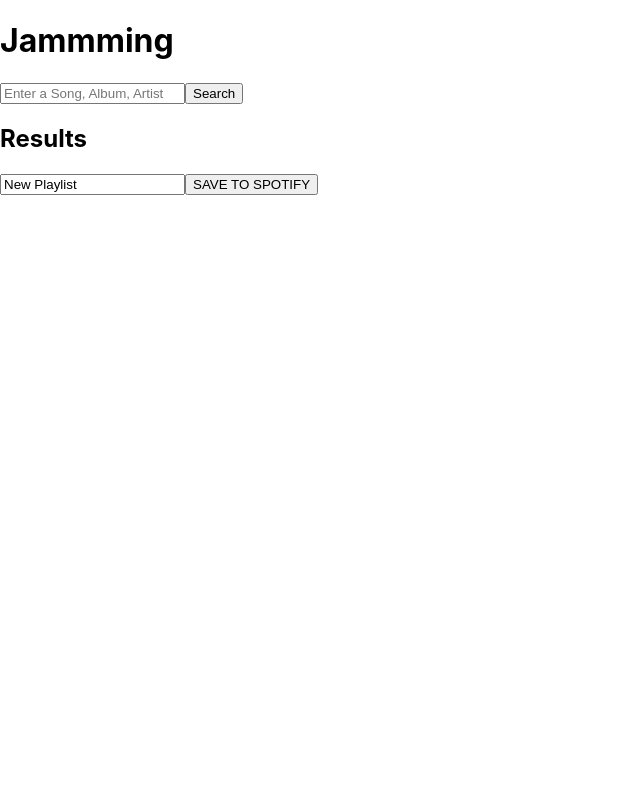
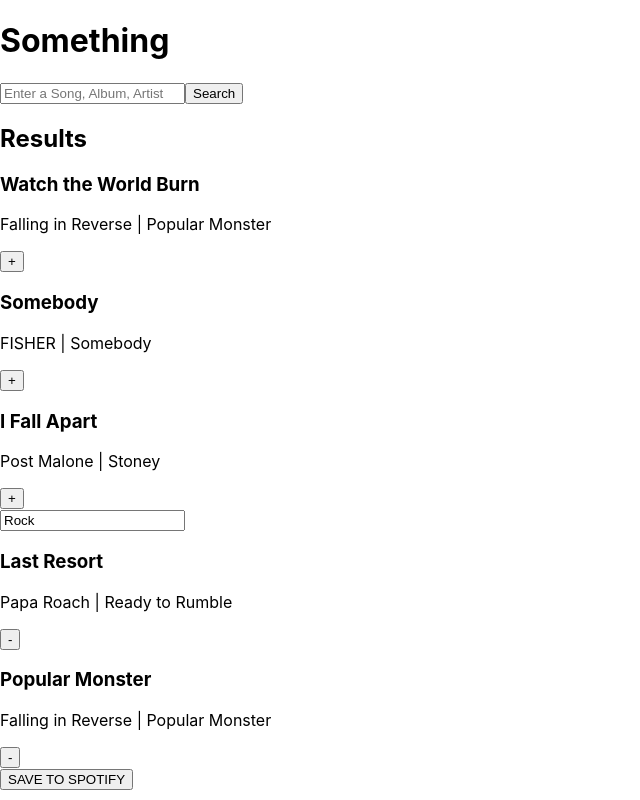
Before and after one commit to RReis00/jammming, a React (Create React App) app: page / in a window 1280 px wide. Shown: the whole page, without its empty margins (0-640 px from the left). Built offline with nearby package versions, Linux system fonts and the light colour scheme.

Commit message:
Tanta coisa

```diff
--- a/src/components/App/App.js
+++ b/src/components/App/App.js
@@ -1,17 +1,59 @@
-import React from 'react';
+import React, {use, useState} from 'react';
 import './App.css';
 import SearchBar from '../SearchBar/SearchBar';
 import SearchResults from '../SearchResults/SearchResults';
 import Playlist from '../Playlist/Playlist'
 
 function App() {
+
+  const [searchResults, setSearchResults] = useState([
+    {
+      id: 1,
+      name: 'Watch the World Burn',
+      artist: 'Falling in Reverse',
+      album: 'Popular Monster'
+    },
+    {
+      id: 2,
+      name: 'Somebody',
+      artist: 'FISHER',
+      album: 'Somebody'
+    },
+    {
+      id: 3,
+      name: 'I Fall Apart',
+      artist: 'Post Malone',
+      album: 'Stoney'
+    }
+  ])
+
+  const [playlistName, setPlaylistName] = useState('Rock');
+
+  const [playlistTracks, setPlaylistTracks] = useState([
+    {
+      id: 4,
+      name: 'Last Resort',
+      artist: 'Papa Roach',
+      album: 'Ready to Rumble'
+    },
+    {
+      id: 5,
+      name: 'Popular Monster',
+      artist: 'Falling in Reverse',
+      album: 'Popular Monster'
+    }
+  ])
+
   return (
     <div className="App">
-      <h1>Jammming</h1>
+      <h1>Something</h1>
       <SearchBar />
       <div className='App-playlist'>
-        <SearchResults />
-        <Playlist />
+        <SearchResults tracks={searchResults}/>
+        <Playlist
+          playlistName={playlistName}
+          playlistTracks={playlistTracks}
+        />
       </div>
     </div>
   );
--- a/src/components/Playlist/Playlist.js
+++ b/src/components/Playlist/Playlist.js
@@ -1,11 +1,11 @@
 import React from "react";
 import TrackList from "../TrackList/TrackList";
 
-function Playlist(){
+function Playlist({playlistName, playlistTracks}){
     return (
         <div className="Playlist">
-            <input defaultValue='New Playlist'/>
-            <TrackList tracks={[]} isRemoval={true}/>
+            <input defaultValue={playlistName}/>
+            <TrackList tracks={playlistTracks} isRemoval={true}/>
             <button className="Playlist-save">SAVE TO SPOTIFY</button>
         </div>
     )
--- a/src/components/SearchResults/SearchResults.js
+++ b/src/components/SearchResults/SearchResults.js
@@ -1,11 +1,11 @@
 import React from "react";
 import TrackList from '../TrackList/TrackList'
 
-function SearchResults(){
+function SearchResults({tracks}){
     return (
         <div className="SearchResults">
             <h2>Results</h2>
-            <TrackList tracks={[]} isRemoval={false} />
+            <TrackList tracks={tracks} isRemoval={false} />
         </div>
     )
 }
--- a/src/components/TrackList/TrackList.js
+++ b/src/components/TrackList/TrackList.js
@@ -2,11 +2,11 @@
 import Track from "../Track/Track";
 
 function TrackList({ tracks, isRemoval}) {
-    <div className="TrackList">
+    return (<div className="TrackList">
         {tracks.map(track =>(
             <Track key={track.id} track={track} isRemoval={isRemoval} />
         ))}
-    </div>
+    </div>)
 }
 
 export default TrackList;
```
